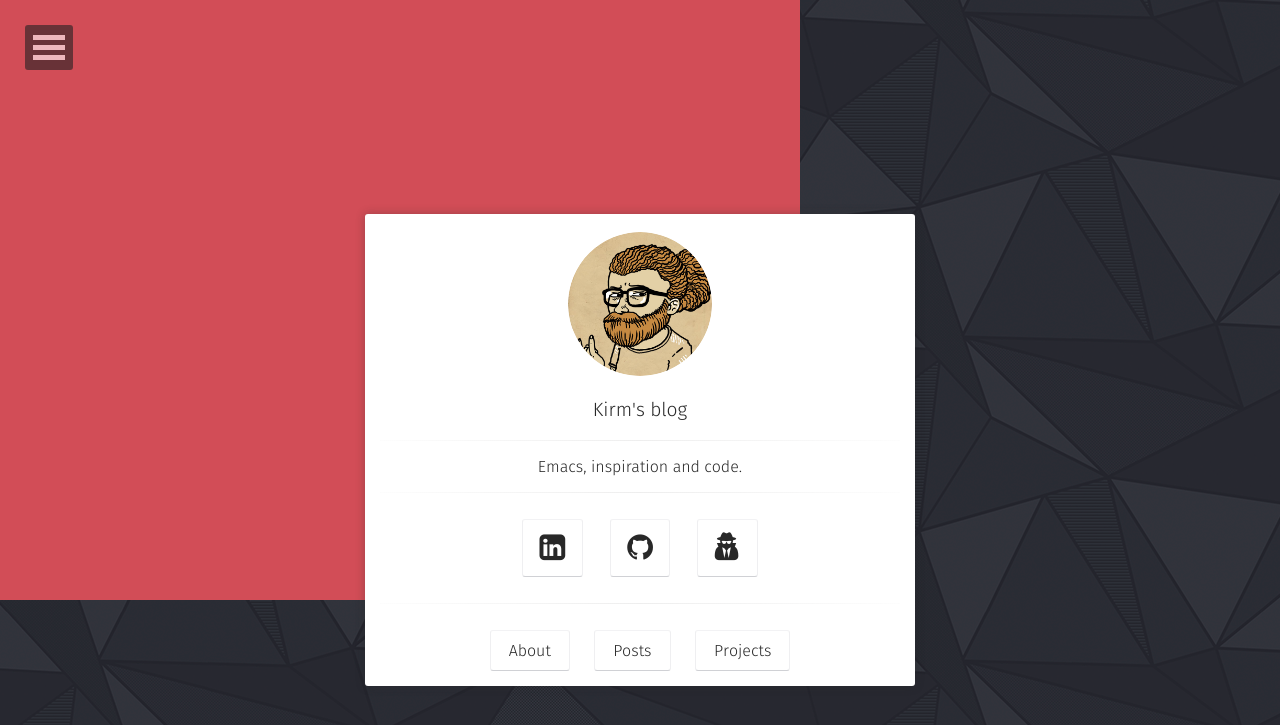
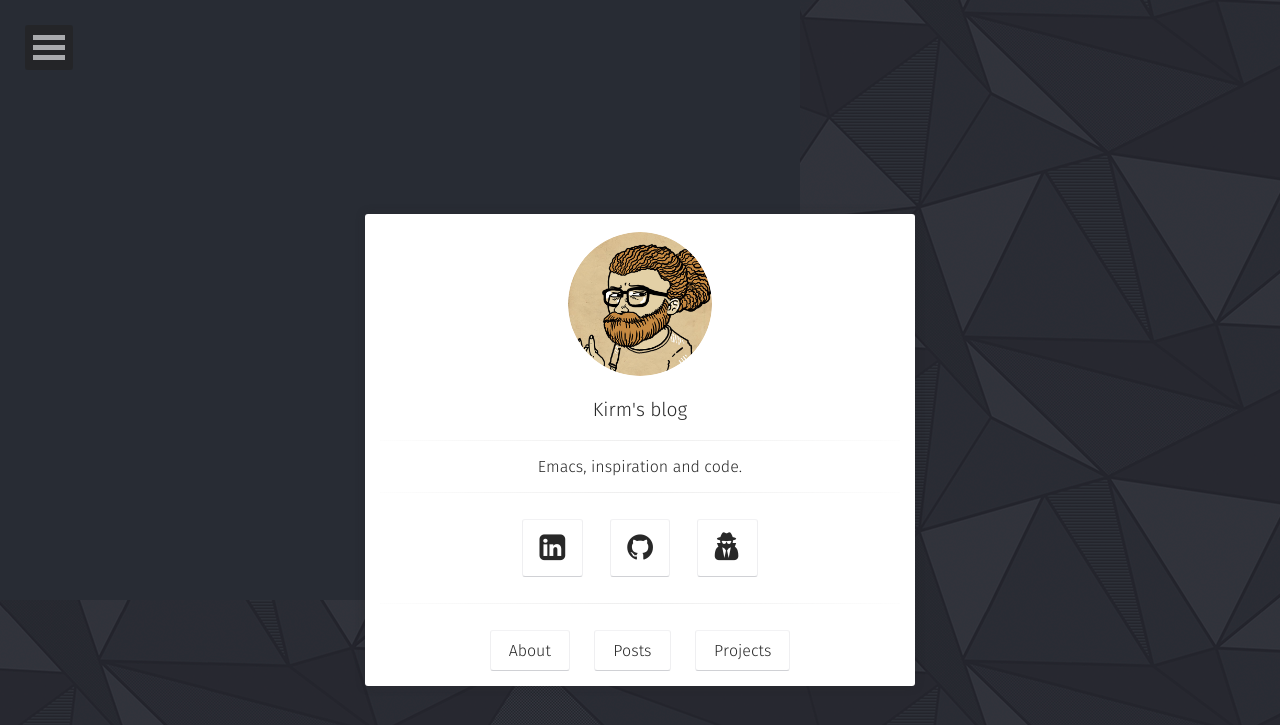
Before and after one commit to KirmTwinty/kirmtwinty.github.io, a Jekyll site: the page built from index.html, in a window 1280 px wide. Shown: the top 725 px of the page. Built offline with Jekyll 4.4.1, drawn with Linux system fonts in a browser that asks for light colours; some web fonts are replaced.

```diff
--- a/_sass/variables.scss
+++ b/_sass/variables.scss
@@ -1,5 +1,5 @@
 //colors
-$bodycolor           : #D24D57;
+$bodycolor           : #282c34;
 $black           	 : #000;
 $white               : #fff;
 $color_gray          : #e8e8e8;
```
